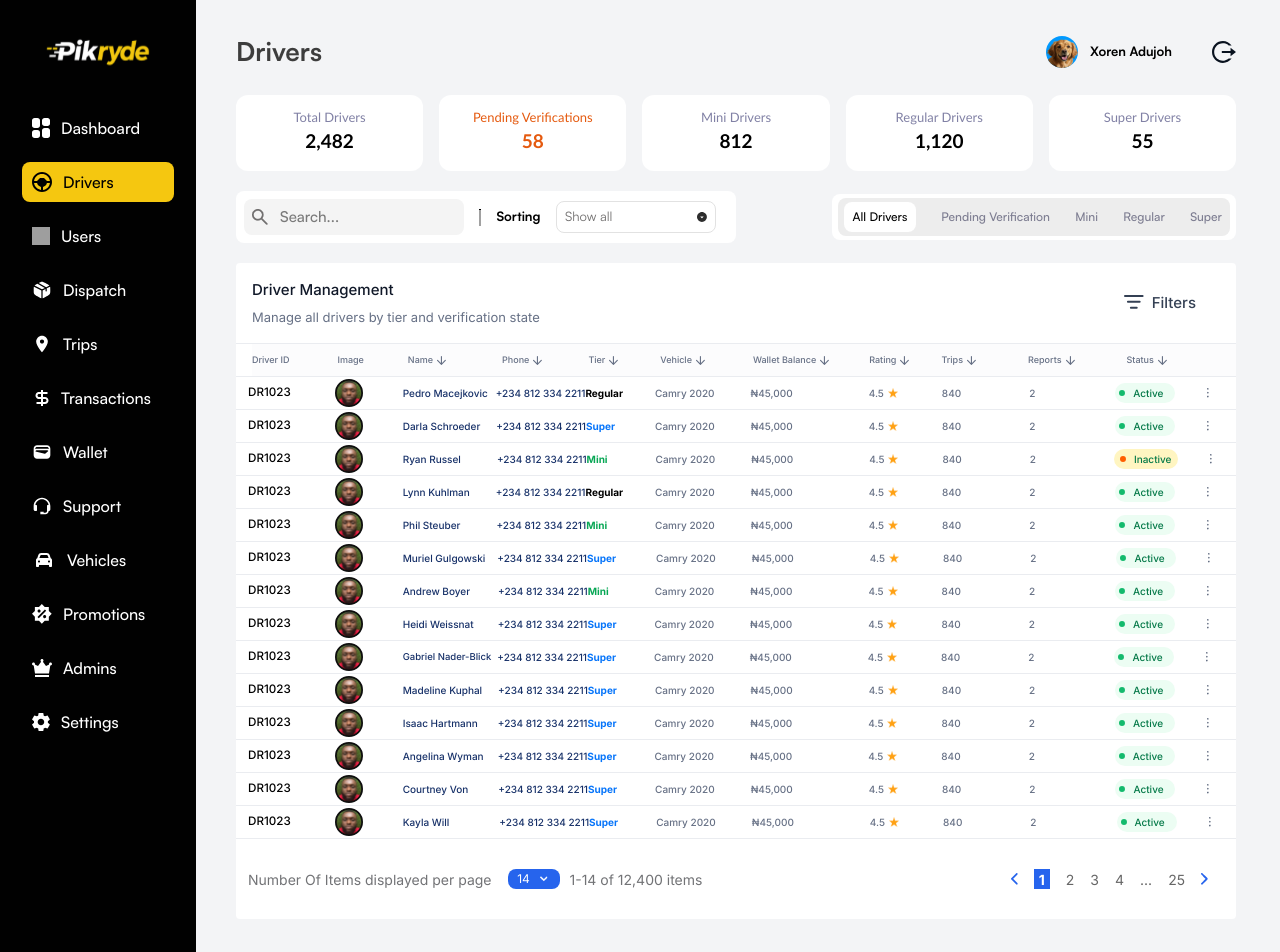
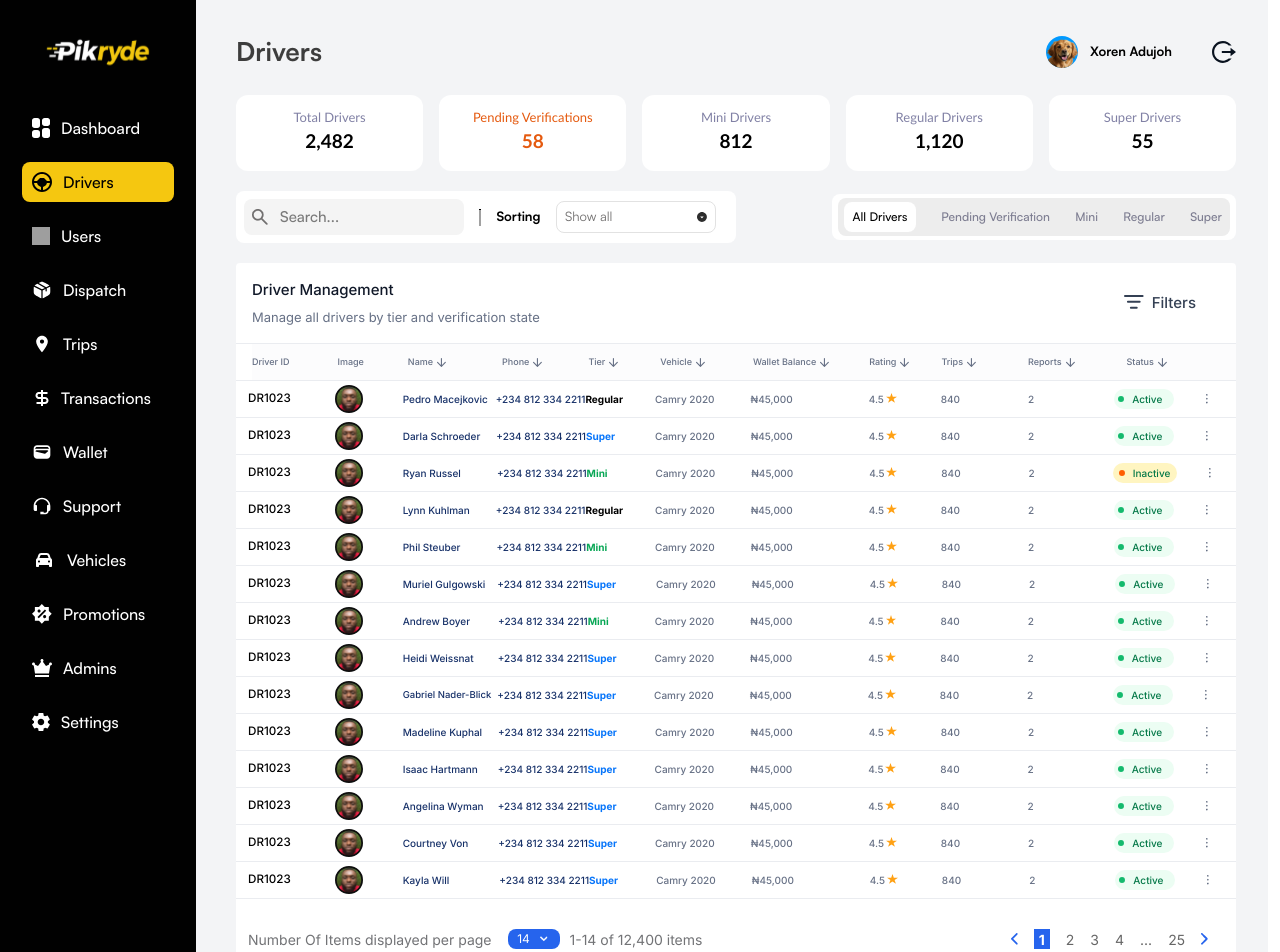
Before and after one commit to Ronald-Umoren/Pikryde, a React (Vite) app: page / in a window 1280 px wide. Shown: the top 952 px of the page. Built offline with nearby package versions, Linux system fonts and the light colour scheme; grey boxes are pictures that could not be loaded.

Commit message:
more updates

```diff
--- a/src/components/Layout.jsx
+++ b/src/components/Layout.jsx
@@ -9,7 +9,7 @@ export default function Layout(){
             <div className="w-49 bg-[#010101] h-256">
                 <Sidebar />
             </div>
-            <div className="flex flex-1 bg-gray-100 h-256">
+            <div className="flex flex-1 bg-gray-100 h-256 mr-3">
                 <Outlet />
             </div>
         </div>
--- a/src/pages/driverspage.jsx
+++ b/src/pages/driverspage.jsx
@@ -5,7 +5,7 @@ import dot from "../Images/Vector.svg";
 import filter from "../Images/filter.svg";
 import sarrow from "../Images/Icon.svg";
 import ellipse from "../Images/Ellipse.svg";
-import star from "../Images/Star.png";
+import star from "../Images/Star.svg";
 import point from "../Images/Dot.svg";
 import option from "../Images/if.png";
 import point2 from "../Images/point.svg";
@@ -129,7 +129,7 @@ export default function drivers() {
 
         <hr className="border-t border-[#EAECF0]" />
 
-        <div className="bg-[#FCFCFD] text-[9px] h-8 flex items-center ml-4 text-[#667085] font-medium">
+        <div className="bg-[#FCFCFD] text-[9px] h-9 flex items-center ml-4 text-[#667085] font-medium">
           <p className="mr-12 font-[Inter]">Driver ID</p>
           <p className="mr-11 font-[Inter]">Image</p>
 
@@ -181,7 +181,7 @@ export default function drivers() {
 
         <hr className="border-t border-[#EAECF0]" />
 
-        <div className="h-8 flex items-center ml-3 text-[10px]">
+        <div className="h-9 flex items-center ml-3 text-[10px]">
           <div className="mr-11">
             <p className="text-[11.64px] font-medium">DR1023</p>
           </div>
@@ -211,8 +211,10 @@ export default function drivers() {
           </div>
 
           <div className="flex items-center mr-11">
-            <p className="text-[#667085] font-medium mr-1">4.5</p>
-            <img src={star} alt="" className="w-2.5 h-2.5" />
+            <p className="text-[#667085] font-medium mr-0.5">4.5</p>
+            <div className=" mb-0.75 flex items-center">
+            <img src={star} alt="" className="2.5 h-2.5" />
+            </div>
           </div>
 
           <div className="mr-17">
@@ -235,7 +237,7 @@ export default function drivers() {
 
         <hr className="border-t border-[#EAECF0]" />
 
-        <div className="h-8 flex items-center ml-3 text-[10px]">
+        <div className="h-9 flex items-center ml-3 text-[10px]">
           <div className="mr-11">
             <p className="text-[11.64px] font-medium">DR1023</p>
           </div>
@@ -264,9 +266,11 @@ export default function drivers() {
             <p className="text-[#667085] font-medium">₦45,000</p>
           </div>
 
-          <div className="flex items-center mr-11">
-            <p className="text-[#667085] font-medium mr-1">4.5</p>
-            <img src={star} alt="" className="w-2.5 h-2.5" />
+         <div className="flex items-center mr-11">
+            <p className="text-[#667085] font-medium mr-0.5">4.5</p>
+            <div className=" mb-0.75 flex items-center">
+            <img src={star} alt="" className="2.5 h-2.5" />
+            </div>
           </div>
 
           <div className="mr-17">
@@ -289,7 +293,7 @@ export default function drivers() {
 
         <hr className="border-t border-[#EAECF0]" />
 
-        <div className="h-8 flex items-center ml-3 text-[10px]">
+        <div className="h-9 flex items-center ml-3 text-[10px]">
           <div className="mr-11">
             <p className="text-[11.64px] font-medium">DR1023</p>
           </div>
@@ -319,8 +323,10 @@ export default function drivers() {
           </div>
 
           <div className="flex items-center mr-11">
-            <p className="text-[#667085] font-medium mr-1">4.5</p>
-            <img src={star} alt="" className="w-2.5 h-2.5" />
+            <p className="text-[#667085] font-medium mr-0.5">4.5</p>
+            <div className=" mb-0.75 flex items-center">
+            <img src={star} alt="" className="2.5 h-2.5" />
+            </div>
           </div>
 
           <div className="mr-17">
@@ -343,7 +349,7 @@ export default function drivers() {
 
         <hr className="border-t border-[#EAECF0]" />
 
-        <div className="h-8 flex items-center ml-3 text-[10px]">
+        <div className="h-9 flex items-center ml-3 text-[10px]">
           <div className="mr-11">
             <p className="text-[11.64px] font-medium">DR1023</p>
           </div>
@@ -373,8 +379,10 @@ export default function drivers() {
           </div>
 
           <div className="flex items-center mr-11">
-            <p className="text-[#667085] font-medium mr-1">4.5</p>
-            <img src={star} alt="" className="w-2.5 h-2.5" />
+            <p className="text-[#667085] font-medium mr-0.5">4.5</p>
+            <div className=" mb-0.75 flex items-center">
+            <img src={star} alt="" className="2.5 h-2.5" />
+            </div>
           </div>
 
           <div className="mr-17">
@@ -397,7 +405,7 @@ export default function drivers() {
 
         <hr className="border-t border-[#EAECF0]" />
 
-        <div className="h-8 flex items-center ml-3 text-[10px]">
+        <div className="h-9 flex items-center ml-3 text-[10px]">
           <div className="mr-11">
             <p className="text-[11.64px] font-medium">DR1023</p>
           </div>
@@ -427,8 +435,10 @@ export default function drivers() {
           </div>
 
           <div className="flex items-center mr-11">
-            <p className="text-[#667085] font-medium mr-1">4.5</p>
-            <img src={star} alt="" className="w-2.5 h-2.5" />
+            <p className="text-[#667085] font-medium mr-0.5">4.5</p>
+            <div className=" mb-0.75 flex items-center">
+            <img src={star} alt="" className="2.5 h-2.5" />
+            </div>
           </div>
 
           <div className="mr-17">
@@ -451,7 +461,7 @@ export default function drivers() {
 
         <hr className="border-t border-[#EAECF0]" />
 
-        <div className="h-8 flex items-center ml-3 text-[10px]">
+        <div className="h-9 flex items-center ml-3 text-[10px]">
           <div className="mr-11">
             <p className="text-[11.64px] font-medium">DR1023</p>
           </div>
@@ -480,9 +490,11 @@ export default function drivers() {
             <p className="text-[#667085] font-medium">₦45,000</p>
           </div>
 
-          <div className="flex items-center mr-11">
-            <p className="text-[#667085] font-medium mr-1">4.5</p>
-            <img src={star} alt="" className="w-2.5 h-2.5" />
+         <div className="flex items-center mr-11">
+            <p className="text-[#667085] font-medium mr-0.5">4.5</p>
+            <div className=" mb-0.75 flex items-center">
+            <img src={star} alt="" className="2.5 h-2.5" />
+            </div>
           </div>
 
           <div className="mr-17">
@@ -505,7 +517,7 @@ export default function drivers() {
 
         <hr className="border-t border-[#EAECF0]" />
 
-        <div className="h-8 flex items-center ml-3 text-[10px]">
+        <div className="h-9 flex items-center ml-3 text-[10px]">
           <div className="mr-11">
             <p className="text-[11.64px] font-medium">DR1023</p>
           </div>
@@ -535,8 +547,10 @@ export default function drivers() {
           </div>
 
           <div className="flex items-center mr-11">
-            <p className="text-[#667085] font-medium mr-1">4.5</p>
-            <img src={star} alt="" className="w-2.5 h-2.5" />
+            <p className="text-[#667085] font-medium mr-0.5">4.5</p>
+            <div className=" mb-0.75 flex items-center">
+            <img src={star} alt="" className="2.5 h-2.5" />
+            </div>
           </div>
 
           <div className="mr-17">
@@ -559,7 +573,7 @@ export default function drivers() {
 
         <hr className="border-t border-[#EAECF0]" />
 
-        <div className="h-8 flex items-center ml-3 text-[10px]">
+        <div className="h-9 flex items-center ml-3 text-[10px]">
           <div className="mr-11">
             <p className="text-[11.64px] font-medium">DR1023</p>
           </div>
@@ -589,8 +603,10 @@ export default function drivers() {
           </div>
 
           <div className="flex items-center mr-11">
-            <p className="text-[#667085] font-medium mr-1">4.5</p>
-            <img src={star} alt="" className="w-2.5 h-2.5" />
+            <p className="text-[#667085] font-medium mr-0.5">4.5</p>
+            <div className=" mb-0.75 flex items-center">
+            <img src={star} alt="" className="2.5 h-2.5" />
+            </div>
           </div>
 
           <div className="mr-17">
@@ -613,7 +629,7 @@ export default function drivers() {
 
         <hr className="border-t border-[#EAECF0]" />
 
-        <div className="h-8 flex items-center ml-3 text-[10px]">
+        <div className="h-9 flex items-center ml-3 text-[10px]">
           <div className="mr-11">
             <p className="text-[11.64px] font-medium">DR1023</p>
           </div>
@@ -645,8 +661,10 @@ export default function drivers() {
           </div>
 
           <div className="flex items-center mr-11">
-            <p className="text-[#667085] font-medium mr-1">4.5</p>
-            <img src={star} alt="" className="w-2.5 h-2.5" />
+            <p className="text-[#667085] font-medium mr-0.5">4.5</p>
+            <div className=" mb-0.75 flex items-center">
+            <img src={star} alt="" className="2.5 h-2.5" />
+            </div>
           </div>
 
           <div className="mr-17">
@@ -669,7 +687,7 @@ export default function drivers() {
 
         <hr className="border-t border-[#EAECF0]" />
 
-        <div className="h-8 flex items-center ml-3 text-[10px]">
+        <div className="h-9 flex items-center ml-3 text-[10px]">
           <div className="mr-11">
             <p className="text-[11.64px] font-medium">DR1023</p>
           </div>
@@ -699,8 +717,10 @@ export default function drivers() {
           </div>
 
           <div className="flex items-center mr-11">
-            <p className="text-[#667085] font-medium mr-1">4.5</p>
-            <img src={star} alt="" className="w-2.5 h-2.5" />
+            <p className="text-[#667085] font-medium mr-0.5">4.5</p>
+            <div className=" mb-0.75 flex items-center">
+            <img src={star} alt="" className="2.5 h-2.5" />
+            </div>
           </div>
 
           <div className="mr-17">
@@ -723,7 +743,7 @@ export default function drivers() {
 
         <hr className="border-t border-[#EAECF0]" />
 
-        <div className="h-8 flex items-center ml-3 text-[10px]">
+        <div className="h-9 flex items-center ml-3 text-[10px]">
           <div className="mr-11">
             <p className="text-[11.64px] font-medium">DR1023</p>
           </div>
@@ -753,8 +773,10 @@ export default function drivers() {
           </div>
 
           <div className="flex items-center mr-11">
-            <p className="text-[#667085] font-medium mr-1">4.5</p>
-            <img src={star} alt="" className="w-2.5 h-2.5" />
+            <p className="text-[#667085] font-medium mr-0.5">4.5</p>
+            <div className=" mb-0.75 flex items-center">
+            <img src={star} alt="" className="2.5 h-2.5" />
+            </div>
           </div>
 
           <div className="mr-17">
@@ -777,7 +799,7 @@ export default function drivers() {
 
         <hr className="border-t border-[#EAECF0]" />
 
-        <div className="h-8 flex items-center ml-3 text-[10px]">
+        <div className="h-9 flex items-center ml-3 text-[10px]">
           <div className="mr-11">
             <p className="text-[11.64px] font-medium">DR1023</p>
           </div>
@@ -807,8 +829,10 @@ export default function drivers() {
           </div>
 
           <div className="flex items-center mr-11">
-            <p className="text-[#667085] font-medium mr-1">4.5</p>
-            <img src={star} alt="" className="w-2.5 h-2.5" />
+            <p className="text-[#667085] font-medium mr-0.5">4.5</p>
+            <div className=" mb-0.75 flex items-center">
+            <img src={star} alt="" className="2.5 h-2.5" />
+            </div>
           </div>
 
           <div className="mr-17">
@@ -831,7 +855,7 @@ export default function drivers() {
 
         <hr className="border-t border-[#EAECF0]" />
 
-        <div className="h-8 flex items-center ml-3 text-[10px]">
+        <div className="h-9 flex items-center ml-3 text-[10px]">
           <div className="mr-11">
             <p className="text-[11.64px] font-medium">DR1023</p>
           </div>
@@ -861,8 +885,10 @@ export default function drivers() {
           </div>
 
           <div className="flex items-center mr-11">
-            <p className="text-[#667085] font-medium mr-1">4.5</p>
-            <img src={star} alt="" className="w-2.5 h-2.5" />
+            <p className="text-[#667085] font-medium mr-0.5">4.5</p>
+            <div className=" mb-0.75 flex items-center">
+            <img src={star} alt="" className="2.5 h-2.5" />
+            </div>
           </div>
 
           <div className="mr-17">
@@ -885,7 +911,7 @@ export default function drivers() {
 
         <hr className="border-t border-[#EAECF0]" />
 
-        <div className="h-8 flex items-center ml-3 text-[10px]">
+        <div className="h-9 flex items-center ml-3 text-[10px]">
           <div className="mr-11">
             <p className="text-[11.64px] font-medium">DR1023</p>
           </div>
@@ -915,8 +941,10 @@ export default function drivers() {
           </div>
 
           <div className="flex items-center mr-11">
-            <p className="text-[#667085] font-medium mr-1">4.5</p>
-            <img src={star} alt="" className="w-2.5 h-2.5" />
+            <p className="text-[#667085] font-medium mr-0.5">4.5</p>
+            <div className=" mb-0.75 flex items-center">
+            <img src={star} alt="" className="2.5 h-2.5" />
+            </div>
           </div>
 
           <div className="mr-17">
```
Also changed, not shown: src/Images/Star.png (deleted), src/Images/Star.svg (added).
